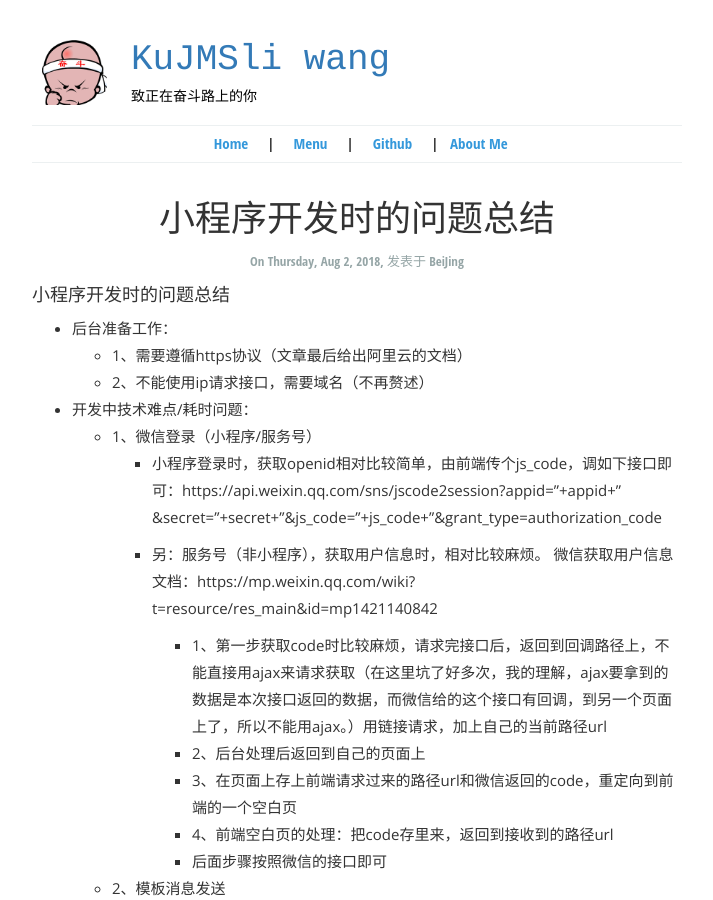
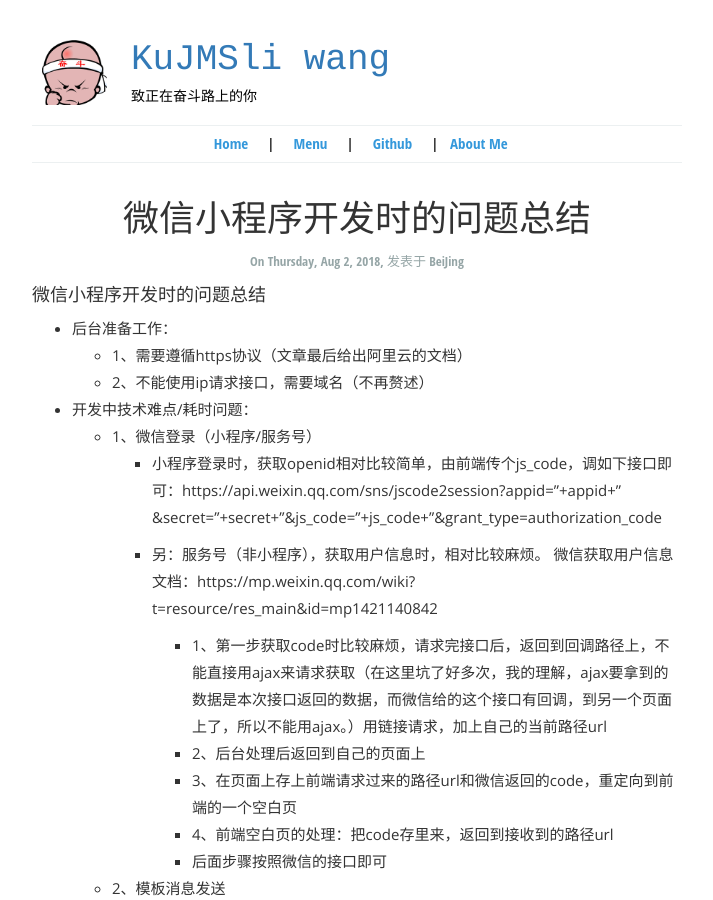
Before and after one commit to KuJMSliwang/KuJMSliwang.github.io, a Jekyll site: the page built from _posts/2018-08-02-WXProgram.md, in a window 1280 px wide and 900 px high. Shown: the whole window, without its empty margins (283-996 px from the left). Built offline with Jekyll 4.4.1, drawn with Linux system fonts in a browser that asks for light colours.

Commit message:
Update 2018-08-02-WXProgram.md
修改题目

````diff
--- a/_posts/2018-08-02-WXProgram.md
+++ b/_posts/2018-08-02-WXProgram.md
@@ -1,13 +1,13 @@
 ---
 layout: post_layout
-title: 小程序开发时的问题总结
+title: 微信小程序开发时的问题总结
 time: On Thursday, Aug 2, 2018
 location: BeiJing
 pulished: true
 excerpt_separator: "```"
 ---
 
-#### 小程序开发时的问题总结
+#### 微信小程序开发时的问题总结
 
 * 后台准备工作：
 	* 1、需要遵循https协议（文章最后给出阿里云的文档）
````
